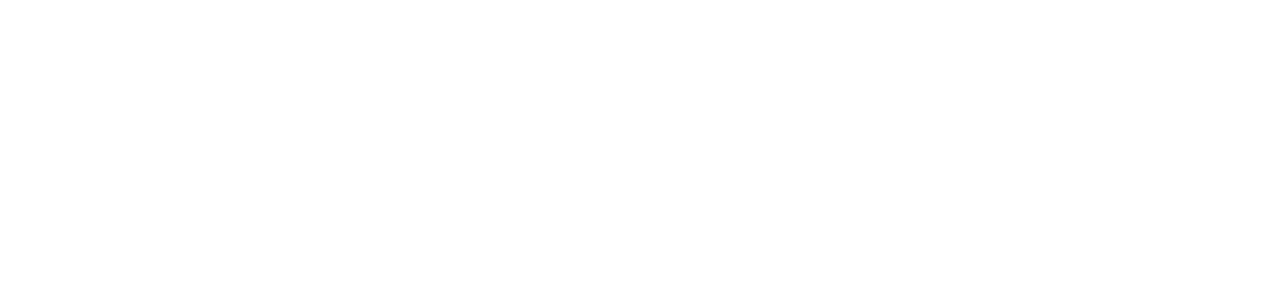
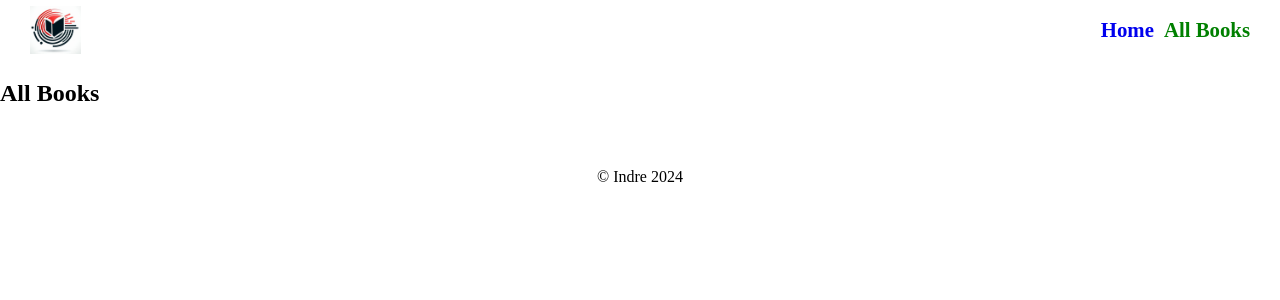
Before and after one commit to indrephone/nodeAtsiskaitymas, a React (Create React App) app in the folder client/: page /books in a window 1280 px wide. Shown: the top 300 px of the page. Built offline with nearby package versions, Linux system fonts and the light colour scheme.

Commit message:
add all routes with Baseoutlet Home and AllBooks pages

```diff
--- a/client/src/App.jsx
+++ b/client/src/App.jsx
@@ -1,7 +1,17 @@
+import {Routes, Route } from 'react-router-dom';
+import BaseOutlet from './components/outlets/BaseOutlet';
+import Home from './components/pages/Home';
+import AllBooks from './components/pages/AllBooks';
+
+
 const App = () => {
   return (
-    <> </>
+   <Routes>
+      <Route path='' element={<BaseOutlet />} >
+         <Route index element={<Home />} />
+         <Route path='/books' element={<AllBooks />} />
+       </Route>
+   </Routes>
   );
 }
-
 export default App;
--- /dev/null
+++ b/client/src/components/UI/organisms/Footer.jsx
@@ -0,0 +1,18 @@
+import styled from 'styled-components';
+
+const StyledFooter = styled.footer`
+   height: 100px;
+   display: flex;
+   justify-content: center;
+   align-items: center;
+`;
+
+const Footer = () => {
+    return (
+        <StyledFooter>
+            <p>&copy; Indre 2024</p>
+        </StyledFooter>
+     );
+}
+
+export default Footer;
--- /dev/null
+++ b/client/src/components/UI/organisms/Header.jsx
@@ -0,0 +1,68 @@
+import { NavLink, Link } from 'react-router-dom';
+import styled from 'styled-components';
+
+const StyledHeader = styled.header`
+    height: 60px;
+    padding: 0 30px;
+    display: flex;
+    justify-content: space-between;
+    align-items: center;
+
+    > a {
+      height: 80%;
+
+      > img {
+      height: 100%;
+      width: auto;
+      }
+    }
+
+    > nav{
+
+      >ul{
+        margin: 0;
+        padding: 0;
+        display: flex;
+        gap: 10px;
+
+        > li{
+          list-style-type: none;
+
+          > a{
+            text-decoration: none;
+            font-size: 1.3rem;
+            font-weight: 600;
+
+            &:hover{
+              color: red;
+            }
+            &.active{
+              color: green;
+            }
+          }
+        }
+      }
+    }
+`;
+
+const Header = () => {
+    return (
+        <StyledHeader>
+         <Link to='/'>
+         <img
+          src="/library_logo.png"
+          alt="library logo"
+          />
+         </Link>
+
+            <nav>
+              <ul>
+                <li><NavLink to="/">Home</NavLink></li>
+                <li><NavLink to="/books">All Books</NavLink></li>
+              </ul>
+            </nav>
+        </StyledHeader>
+     );
+}
+
+export default Header;
--- /dev/null
+++ b/client/src/components/outlets/BaseOutlet.jsx
@@ -0,0 +1,15 @@
+import { Outlet } from "react-router-dom";
+import Header from "../UI/organisms/Header";
+import Footer from "../UI/organisms/Footer";
+
+const BaseOutlet = () => {
+    return (
+        <>
+         <Header />
+         <Outlet />
+         <Footer />
+        </>
+     );
+}
+
+export default BaseOutlet;
--- /dev/null
+++ b/client/src/components/pages/AllBooks.jsx
@@ -0,0 +1,9 @@
+const AllBooks = () => {
+    return (
+        <section>
+            <h1>All Books</h1>
+        </section>
+     );
+}
+
+export default AllBooks;
--- /dev/null
+++ b/client/src/components/pages/Home.jsx
@@ -0,0 +1,10 @@
+const Home = () => {
+    return (
+        <div>
+            <h1>Welcome to the Library</h1>
+            <p>Here you can find all the books you need</p>
+        </div>
+     );
+}
+
+export default Home;
--- a/client/src/index.js
+++ b/client/src/index.js
@@ -2,8 +2,11 @@
 import ReactDOM from 'react-dom/client';
 import './index.css';
 import App from './App';
+import { BrowserRouter } from 'react-router-dom';
 
 const root = ReactDOM.createRoot(document.getElementById('root'));
 root.render(
-  <App />
+ <BrowserRouter>
+      <App />
+</BrowserRouter>
 );
```
Also changed, not shown: client/public/library_logo.png (added), 1 other file (tests, documents, lock files or other folders).
